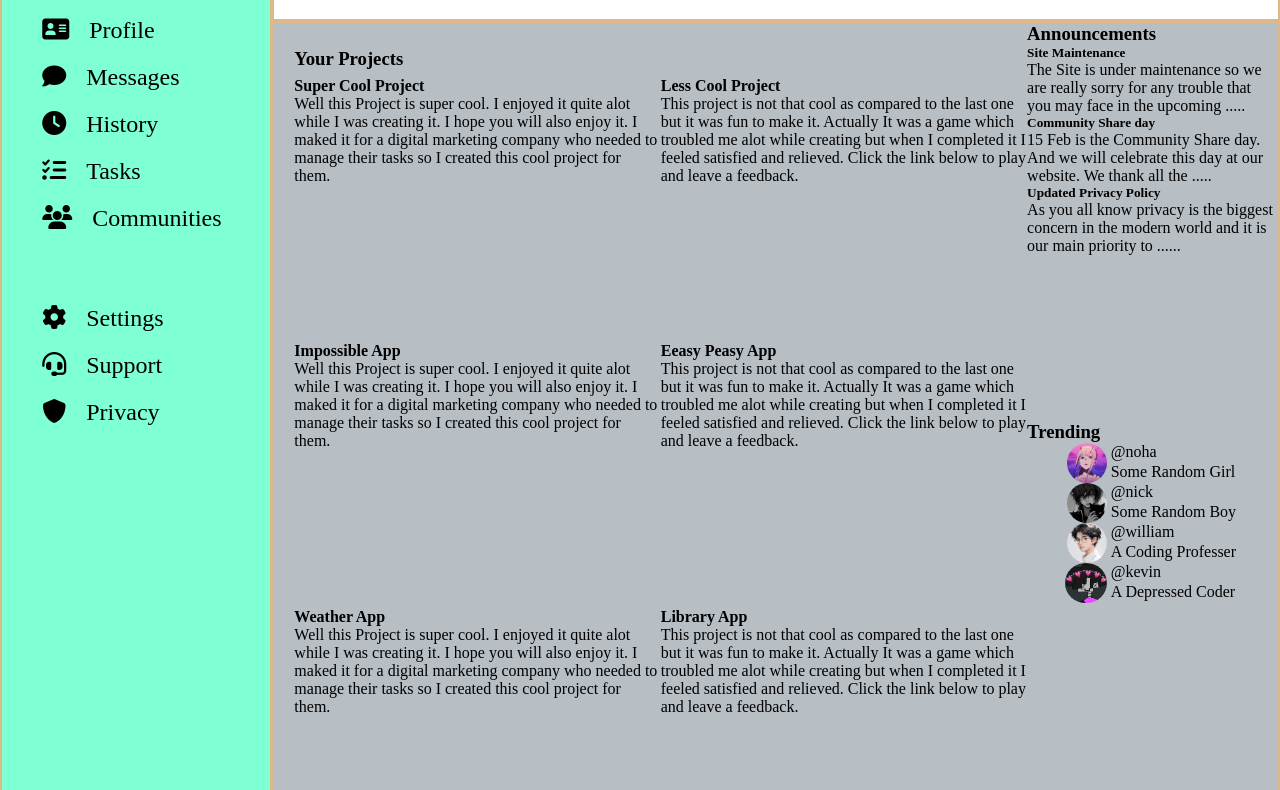
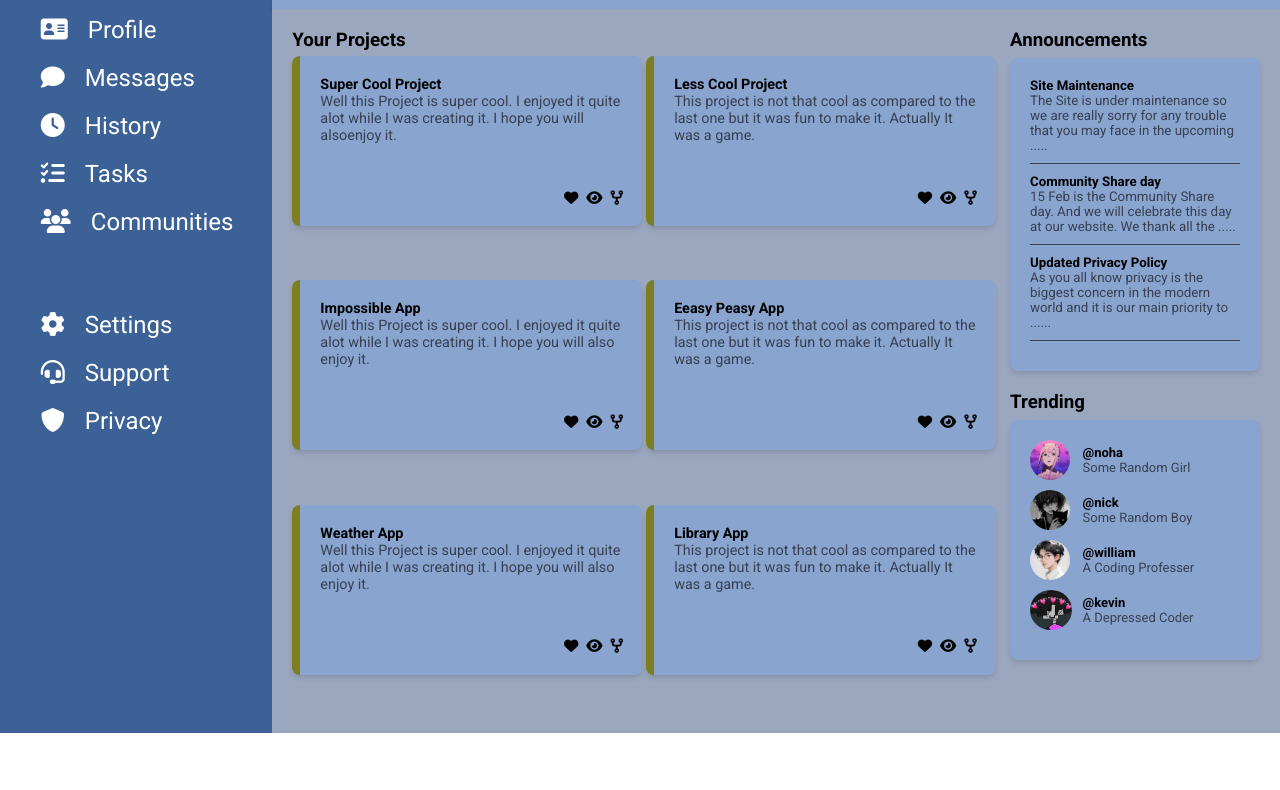
Before and after one commit to faexan/dashboard, a plain HTML site: page index.html in a window 1280 px wide. Shown: the part 159-949 px from the top of the page. After the commit the page ends 892 px from the top, so only its background shows below. Drawn offline with Linux system fonts and the light colour scheme.

Commit message:
Updating

```diff
--- a/card.css
+++ b/card.css
@@ -0,0 +1,20 @@
+
+/* CSS */
+
+/* CSS */
+.button-47 {
+  align-items: center;
+  background: #FFFFFF;
+  border: 0 solid #E2E8F0;
+  box-shadow: 0 4px 6px -1px rgba(0, 0, 0, 0.1), 0 2px 4px -1px rgba(0, 0, 0, 0.06);
+  box-sizing: border-box;
+  border-left: 8px solid rgb(126, 126, 31);
+  font-size: 0.9rem;
+  height: 170px;
+  text-decoration: none;
+  width: 350px;
+  border-radius: 8px;
+  user-select: none;
+  -webkit-user-select: none;
+  touch-action: manipulation;
+}
--- a/index.html
+++ b/index.html
@@ -7,12 +7,20 @@
     <title>Admin Dashboard</title>
     <link rel="stylesheet" href="https://cdnjs.cloudflare.com/ajax/libs/font-awesome/6.5.2/css/all.min.css">
     <link rel="stylesheet" href="style.css">
+    <link rel="stylesheet" href="card.css">
+    <link rel="preconnect" href="https://fonts.googleapis.com">
+    <link rel="preconnect" href="https://fonts.gstatic.com" crossorigin>
+    <link
+        href="https://fonts.googleapis.com/css2?family=Roboto:ital,wght@0,100;0,300;0,400;0,500;0,700;0,900;1,100;1,300;1,400;1,500;1,700;1,900&display=swap"
+        rel="stylesheet">
 </head>
 
 <body>
     <div class="container">
         <section class="sidebar item">
-            <div class="branding"><h1><i class="fas fa-tachometer icon"></i>Dashboard</h1></div>
+            <div class="branding">
+                <h1><i class="fas fa-tachometer icon"></i>Dashboard</h1>
+            </div>
             <div class="navigation">
                 <ul>
                     <li><i class="fas fa-home icon"></i>Home</li>
@@ -59,40 +67,69 @@
             <div class="projects">
                 <h3 class="projects-heading">Your Projects</h3>
                 <div class="projects-div">
-                    <div class="project">
+                    <div class="project button-47" id="project">
                         <h4 class="project-heading">Super Cool Project</h4>
-                        <p class="project-para">Well this Project is super cool. I enjoyed it quite alot while I was creating it. I hope you will also enjoy it. I maked it for a digital marketing company who needed to manage their tasks so I created this cool project for them.  </p>
+                        <p class="project-para">Well this Project is super cool. I enjoyed it quite alot while I was
+                            creating it. I hope you will alsoenjoy it. </p>
+                            <div class="project-icons ">
+                                <i class="fa-solid fa-heart p-icon"></i><i class="fa fa-eye p-icon" aria-hidden="true"></i><i class="fa fa-code-fork p-icon" aria-hidden="true"></i>
                             </div>
-                    <div class="project">
+                    </div>
+                    <div class="project button-47" id="project">
                         <h4 class="project-heading">Less Cool Project</h4>
-                        <p class="project-para">This project is not that cool as compared to the last one but it was fun to make it. Actually It was a game which troubled me alot while creating  but when I completed it I feeled satisfied and relieved. Click the link below to play and leave a feedback.</p>
+                        <p class="project-para">This project is not that cool as compared to the last one but it was fun
+                            to make it. Actually It was a game.</p>
+                            <div class="project-icons ">
+                                <i class="fa-solid fa-heart p-icon"></i><i class="fa fa-eye p-icon" aria-hidden="true"></i><i class="fa fa-code-fork p-icon" aria-hidden="true"></i>
                             </div>
-                    <div class="project">
+                    </div>
+                    <div class="project button-47" id="project">
                         <h4 class="project-heading">Impossible App</h4>
-                        <p class="project-para">Well this Project is super cool. I enjoyed it quite alot while I was creating it. I hope you will also enjoy it. I maked it for a digital marketing company who needed to manage their tasks so I created this cool project for them.  </p>
+                        <p class="project-para">Well this Project is super cool. I enjoyed it quite alot while I was
+                            creating it. I hope you will also enjoy it.</p>
+                            <div class="project-icons ">
+                                <i class="fa-solid fa-heart p-icon"></i><i class="fa fa-eye p-icon" aria-hidden="true"></i><i class="fa fa-code-fork p-icon" aria-hidden="true"></i>
                             </div>
-                    <div class="project">
+                    </div>
+                    <div class="project button-47" id="project">
                         <h4 class="project-heading">Eeasy Peasy App</h4>
-                        <p class="project-para">This project is not that cool as compared to the last one but it was fun to make it. Actually It was a game which troubled me alot while creating  but when I completed it I feeled satisfied and relieved. Click the link below to play and leave a feedback.</p>
+                        <p class="project-para">This project is not that cool as compared to the last one but it was fun
+                            to make it. Actually It was a game.</p>
+                            <div class="project-icons ">
+                                <i class="fa-solid fa-heart p-icon"></i><i class="fa fa-eye p-icon" aria-hidden="true"></i><i class="fa fa-code-fork p-icon" aria-hidden="true"></i>
                             </div>
-                    <div class="project">
+                    </div>
+                    <div class="project button-47" id="project">
                         <h4 class="project-heading">Weather App</h4>
-                        <p class="project-para">Well this Project is super cool. I enjoyed it quite alot while I was creating it. I hope you will also enjoy it. I maked it for a digital marketing company who needed to manage their tasks so I created this cool project for them.  </p>
+                        <p class="project-para">Well this Project is super cool. I enjoyed it quite alot while I was
+                            creating it. I hope you will also enjoy it.</p>
+                            <div class="project-icons ">
+                                <i class="fa-solid fa-heart p-icon"></i><i class="fa fa-eye p-icon" aria-hidden="true"></i><i class="fa fa-code-fork p-icon" aria-hidden="true"></i>
                             </div>
-                    <div class="project">
+                    </div>
+                    <div class="project button-47" id="project">
                         <h4 class="project-heading">Library App</h4>
-                        <p class="project-para">This project is not that cool as compared to the last one but it was fun to make it. Actually It was a game which troubled me alot while creating  but when I completed it I feeled satisfied and relieved. Click the link below to play and leave a feedback.</p>
+                        <p class="project-para">This project is not that cool as compared to the last one but it was fun
+                            to make it. Actually It was a game.</p>
+                            <div class="project-icons ">
+                                <i class="fa-solid fa-heart p-icon"></i><i class="fa fa-eye p-icon" aria-hidden="true"></i><i class="fa fa-code-fork p-icon" aria-hidden="true"></i>
+                            </div>
                     </div>
                 </div>
             </div>
             <div class="announcements">
                 <h3 class="announcements-heading">Announcements</h3>
+                <div class="announcements-div">
                     <h5 class="announcement-head">Site Maintenance</h5>
-                <p class="announcement-para">The Site is under maintenance so we are really sorry for any trouble that you may face in the upcoming .....</p>
+                    <p class="announcement-para">The Site is under maintenance so we are really sorry for any trouble
+                        that you may face in the upcoming .....</p>
                     <h5 class="announcement-head">Community Share day</h5>
-                <p class="announcement-para">15 Feb is the Community Share day. And we will celebrate this day at our website. We thank all the .....</p>
+                    <p class="announcement-para">15 Feb is the Community Share day. And we will celebrate this day at
+                        our website. We thank all the .....</p>
                     <h5 class="announcement-head">Updated Privacy Policy</h5>
-                <div class="announcements-div">As you all know privacy is the biggest concern in the modern world and it is our main priority to ......</div>
+                    <p class="announcement-para">As you all know privacy is the biggest concern in the modern world and
+                        it is our main priority to ......</p>
+                </div>
             </div>
             <div class="trending">
                 <h3 class="trending-heading">Trending</h3>
@@ -101,29 +138,53 @@
                         <div class="trend-pp">
                             <img src="./profile pics/aes-girl.jpeg" alt="Profile Picture">
                         </div>
+
+                        <div class="trending-username">
                             <p>@noha</p>
+                        </div>
+                        <div class="trending-bio">
                             <p>Some Random Girl</p>
+                        </div>
+
                     </div>
                     <div class="trending-users">
                         <div class="trend-pp">
                             <img src="./profile pics/black-anime.png" alt="Profile Picture">
                         </div>
+                        <div class="trending-username">
                             <p>@nick</p>
+                        </div>
+
+                        <div class="trending-bio">
                             <p>Some Random Boy</p>
+                        </div>
+
                     </div>
                     <div class="trending-users">
                         <div class="trend-pp">
                             <img src="./profile pics/boy.jpg" alt="Profile Picture">
                         </div>
+                        <div class="trending-username">
                             <p>@william</p>
+                        </div>
+
+                        <div class="trending-bio">
                             <p>A Coding Professer</p>
+                        </div>
+
                     </div>
                     <div class="trending-users">
                         <div class="trend-pp">
                             <img src="./profile pics/hearts.webp" alt="Profile Picture">
                         </div>
+                        <div class="trending-username">
                             <p>@kevin</p>
+                        </div>
+
+                        <div class="trending-bio">
                             <p>A Depressed Coder</p>
+                        </div>
+
                     </div>
                 </div>
             </div>
--- a/style.css
+++ b/style.css
@@ -3,15 +3,23 @@
   margin: 0;
   padding: 0;
   list-style: none;
+  font-family: "Roboto", sans-serif;
+  font-weight: 400;
+  font-style: normal;
+}
+
+
+:root {
+  --sidebar: #3b6196; /* Dark Slate */
+  --content: #9ba7be; /* Light Gray */
+  --annparab: #c5ab8e; /* Amber */
+  --text: #374151; /* Slate Gray */
+  --header: #88a4cf; /* Blue */
 }
 
 img {
   height: 40px;
   border-radius: 50%;
-}
-
-.item {
-  border: 2px solid burlywood;
 }
 
 .container {
@@ -27,13 +35,13 @@ img {
   grid-row-end: -1;
   display: grid;
   grid-template-rows: 1fr 2fr 9fr;
-  background-color: aquamarine;
-  position: ;
+  background-color: var(--sidebar);
+  color: white;
 }
 
 .branding {
   display: flex;
-  padding-left: 10%;
+  padding-left: 5%;
   align-items: center;
   width: 100%;
   padding-top: 25px;
@@ -47,6 +55,7 @@ img {
   font-size: 2em;
   display: flex;
   align-items: center;
+  font-weight: 800;
 }
 
 .navigation > ul > li, .user-management > ul > li {
@@ -68,6 +77,8 @@ img {
   display: grid;
   grid-template-columns: 4fr 1fr;
   grid-template-rows: 1fr 1fr;
+  box-shadow: 0 4px 6px -1px rgba(0, 0, 0, 0.1), 0 2px 4px -1px rgba(0, 0, 0, 0.06);
+  background-color: var(--header);
 }
 
 .search-icon {
@@ -78,7 +89,7 @@ img {
   width: 70%;
   height: 35%;
   border: none;
-  background-color: rgb(183, 190, 196);
+  background-color: var(--content);
   border-radius: 25px;
 }
 
@@ -146,7 +157,7 @@ img {
   height: 35px;
   border-style: none;
   border-radius: 20px;
-  background-color: aquamarine;
+  background-color: var(--sidebar);
   color: white;
 }
 
@@ -159,13 +170,12 @@ img {
   grid-template-columns: 3fr 1fr;
   grid-template-rows: 1fr 1fr;
   height: 100vh;
-  background-color: rgb(183, 190, 196);
+  background-color: var(--content);
+  height: auto
+
+  ;
 }
 
-.main-content > div, .project {
-
-
-}
 
 .projects {
   grid-row-start: 1;
@@ -176,34 +186,98 @@ img {
   display: grid;
   grid-template-columns: 1fr 1fr;
   grid-template-rows: repeat(3, 1fr);
-  height: 100%;
+  height: 93%;
   width: 100%;
 }
 
+.project-para {
+  color: var(--text);
+}
 
 .projects-heading, .projects-div {
   padding-left: 20px;
 }
 
-.projects-heading {
-  padding-top: 25px;
+.projects-heading, .project-heading, .announcements-heading, .announcement-head, .trending-heading {
+  font-weight: 600;
+}
+
+.projects-heading, .announcements-heading, .trending-heading {
+  padding-top: 20px;
   padding-bottom: 7px;
 }
 
+.announcements, .trending  {
+  padding-left: 10px;
+  padding-right: 20px;
+}
+
+.trending-div, .announcements-div {
+  width: 250px;
+}
+
+.announcement-para {
+  padding-bottom: 10px;
+  border-bottom: 1px solid var(--text);
+  font-size: smaller;
+  margin-bottom: 10px;
+  color: var(--text);
+}
+
+.announcements-div, .trending-div {
+  box-shadow: 0 4px 6px -1px rgba(0, 0, 0, 0.1), 0 2px 4px -1px rgba(0, 0, 0, 0.06);
+  background-color: var(--header);
+  border-radius: 8px;
+  padding: 20px 20px;
+}
+
 .project {
+  padding: 20px;
+}
 
+.projects-heading {
+  padding-bottom: 5px;
+}
+
+#project {
+  background-color: var(--header);
+}
+
+.project-icons {
+  position: relative;
+  top: 35%;
+  left: 78%;
+}
+
+.p-icon {
+  padding-left: 8px;
+  cursor: pointer;
 }
 
 .trending-users {
   display: grid;
-  grid-template: 1fr 1fr / 1fr 2fr;
+  grid-template: 1fr 1fr / 1fr 3fr;
+  padding-bottom: 10px;
+  font-size: small;
 }
 
 .trend-pp {
   grid-row-start: 1;
   grid-row-end: 3;
   display: flex;
-  justify-content: flex-end;
   align-items: center;
   margin-right: 5%;
 }
+
+.trending-username {
+  display: flex;
+  align-items: flex-end;
+}
+
+.trending-username > p {
+  font-weight: 550;
+}
+
+.trending-bio {
+  color: var(--text);
+}
```
Lines whose indentation alone changed are shown as unchanged.
